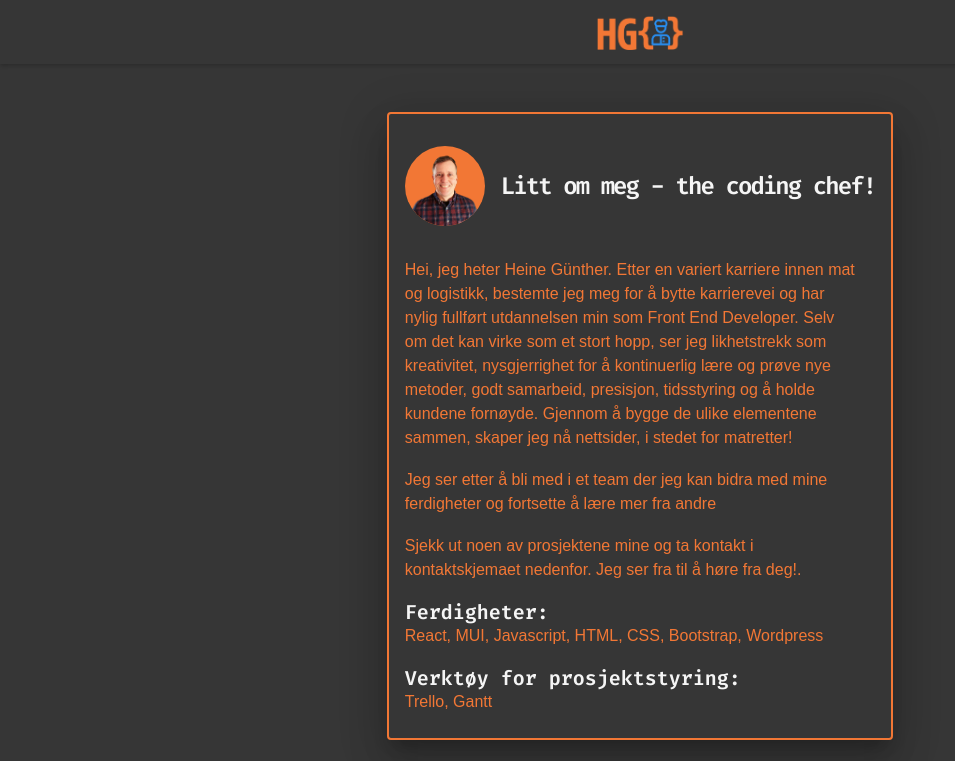
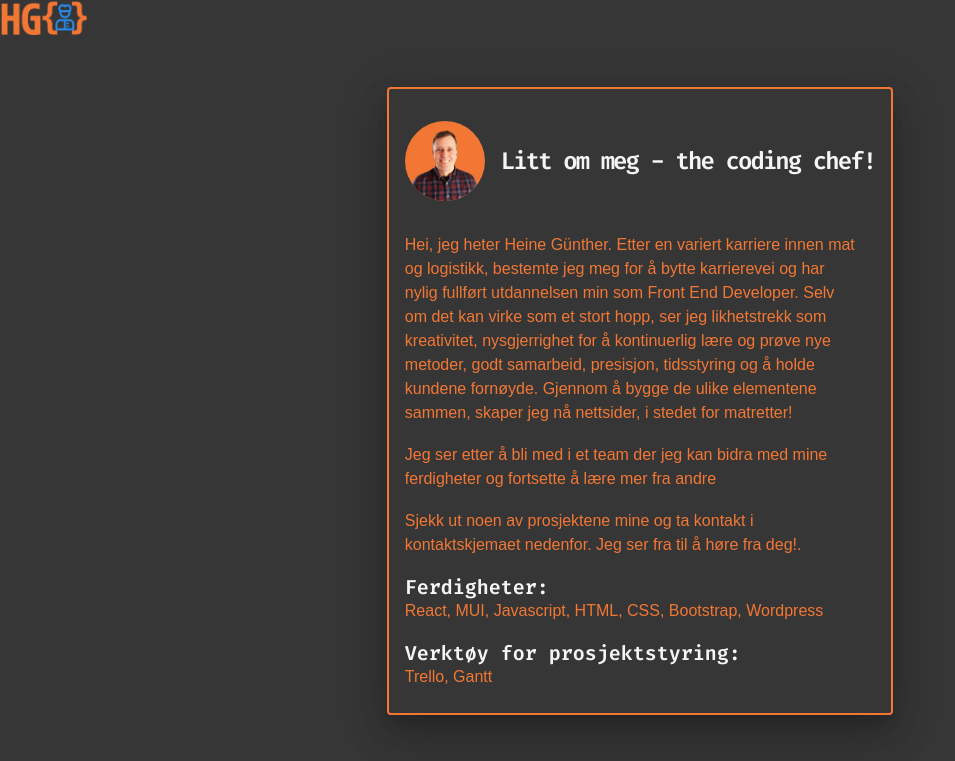
Before and after one commit to coding-chef77/new-portfolio, a React (Create React App) app: page / in a window 1280 px wide. Shown: the top 761 px of the page, without its empty margins (0-955 px from the left). Built offline with nearby package versions, Linux system fonts and the light colour scheme; a web font is replaced by a local one.

Commit message:
Update NavBar.js

```diff
--- a/src/components/navbar/NavBar.js
+++ b/src/components/navbar/NavBar.js
@@ -1,28 +1,13 @@
 import * as React from "react";
-import AppBar from "@mui/material/AppBar";
-import Toolbar from "@mui/material/Toolbar";
-import Container from "@mui/material/Container";
 import Logo from "./logo/logo.png";
 
 function ResponsiveAppBar() {
   return (
-    <AppBar
-      position="static"
-      sx={{
-        backgroundColor: "inherit",
-        boxShadow: "0px 2px 4px rgba(0, 0, 0, 0.2)",
-      }}
-    >
-      <Container maxWidth="xl">
-        <Toolbar disableGutters>
-          <img
-            src={Logo}
-            alt="logo"
-            style={{ height: "35px", margin: "auto" }}
-          />
-        </Toolbar>
-      </Container>
-    </AppBar>
+    <nav>
+      <div>
+        <img src={Logo} alt="logo" style={{ height: "35px", margin: "auto" }} />
+      </div>
+    </nav>
   );
 }
 export default ResponsiveAppBar;
```
